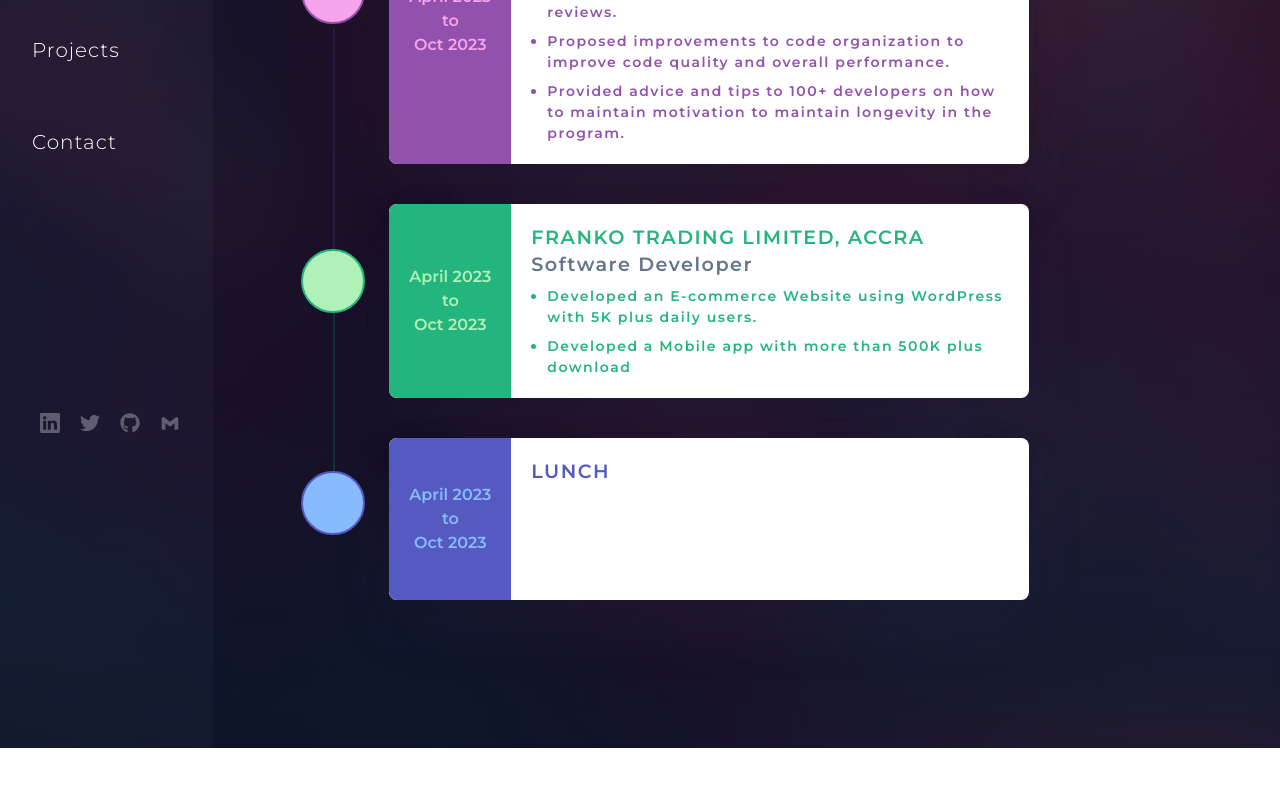
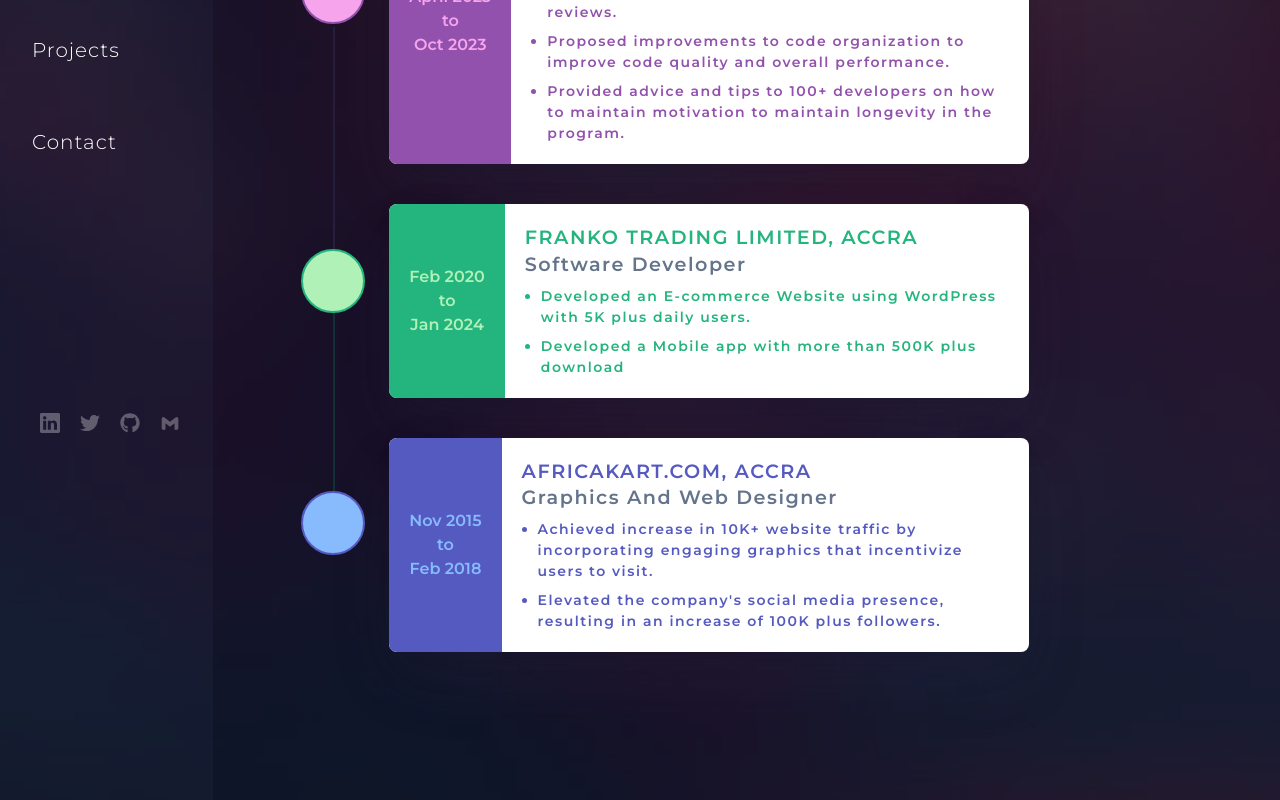
Before and after one commit to ctokoli/my_portfolio, a React (Vite) app: page /experience in a window 1280 px wide. Shown: the part 352-1152 px from the top of the page. Before the commit the page ends 1100 px from the top, so only its background shows below. Built offline with nearby package versions, Linux system fonts and the light colour scheme.

Commit message:
chore: update timelineComponent.jsx

```diff
--- a/src/components/timelineComponent.jsx
+++ b/src/components/timelineComponent.jsx
@@ -1,5 +1,4 @@
 const TimelineComponents = () => {
-
     return (
         <div className="mt-20 ml-20">
     <div className="timeline">
@@ -30,7 +29,7 @@ const TimelineComponents = () => {
     <div className="timeline__event__icon">
       <i className="lni-slim"></i>
       <div className="timeline__event__date">
-      April 2023 <br/> to <br/>  Oct 2023
+      Feb 2020 <br/> to <br/>  Jan 2024
       </div>
     </div>
     <div className="timeline__event__content">
@@ -53,16 +52,22 @@ const TimelineComponents = () => {
     <div className="timeline__event__icon">
       <i className="lni-burger"></i>
       <div className="timeline__event__date">
-      April 2023 <br/> to <br/>  Oct 2023
+      Nov 2015 <br/> to <br/>  Feb 2018
       </div>
     </div>
     <div className="timeline__event__content">
       <div className="timeline__event__title">
-        Lunch
+      <div className="company"><h3>AFRICAKART.COM, Accra</h3>
+          <h5 className="capitalize text-slate-500">Graphics and Web Designer</h5>
+        </div>
+        <div className="normal-case text-sm pl-4 leading-normal">
+          <ul className="[&>li]:pt-2 list-disc ">
+            <li>Achieved increase in 10K+  website traffic by incorporating engaging graphics that incentivize users to visit. </li>
+            <li>Elevated the company's social media presence, resulting in an increase of 100K plus followers.</li>
+          </ul>
+        </div>
       </div>
-      <div className="timeline__event__description">
-        <p>Lorem, ipsum dolor sit amet consectetur adipisicing elit. Vel, nam! Nam eveniet ut aliquam ab asperiores, accusamus iure veniam corporis incidunt reprehenderit accusantium id aut architecto harum quidem dolorem in!</p>
-      </div>
+
     </div>
   </div>
 
```
